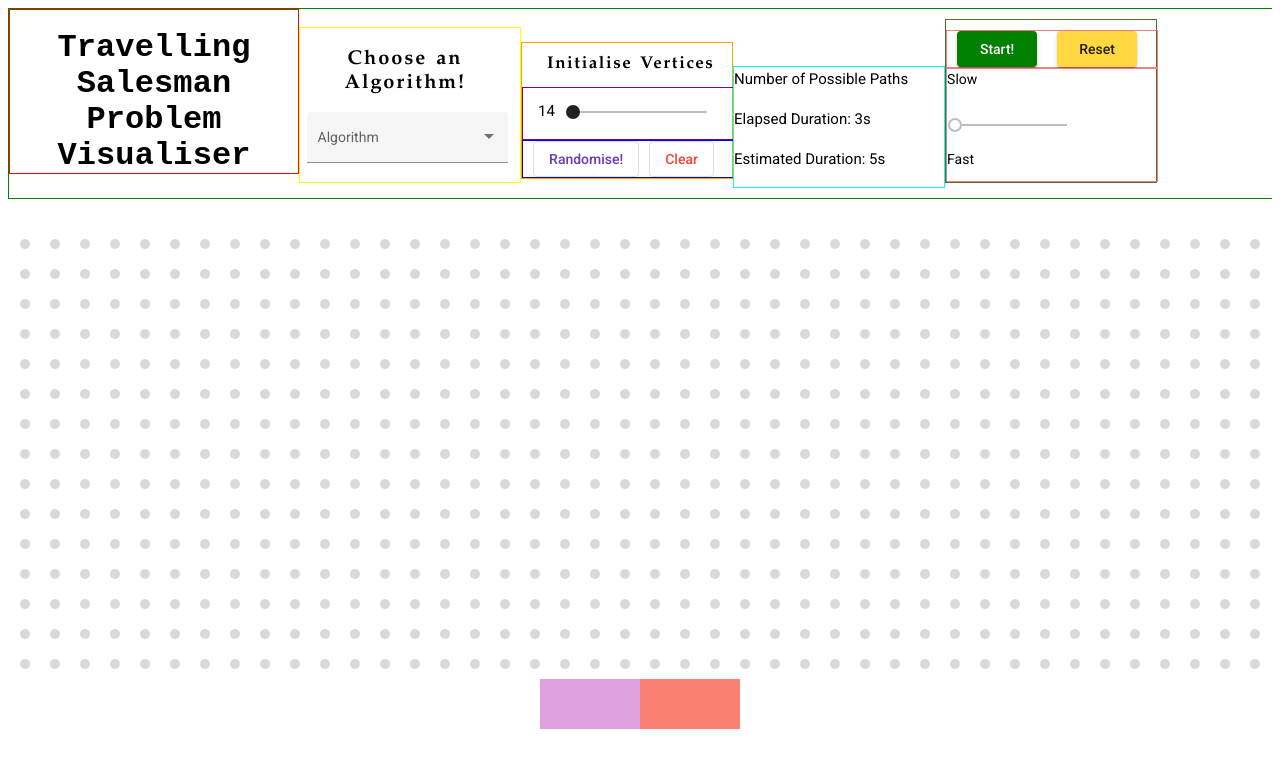
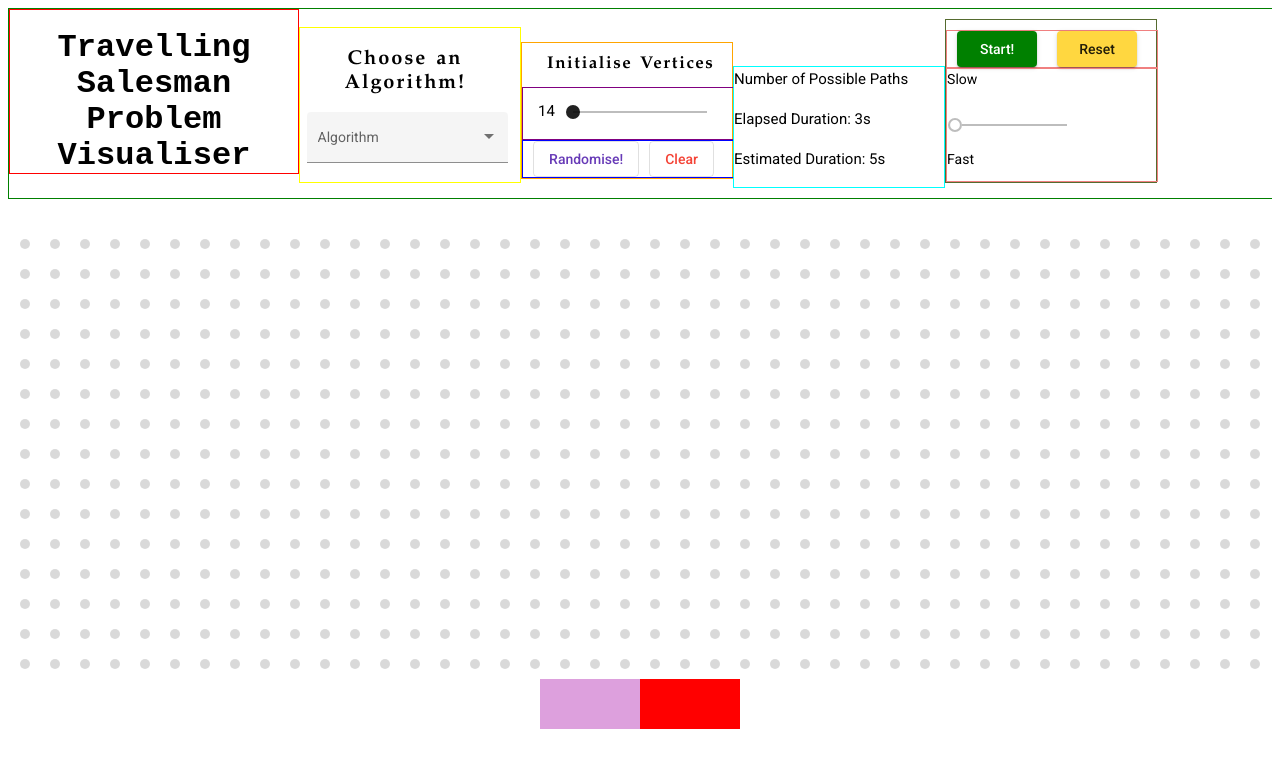
Before and after one commit to Ellipsoul/Travelling-Salesman-Visualiser, an Angular app: page / in a window 1280 px wide. In both pictures the pointer is over the element 690 px from the left and 703 px from the top of the page. Shown: the top 768 px of the page. Built offline with nearby package versions, Linux system fonts and the light colour scheme.

Commit message:
colour change

```diff
--- a/src/app/grid/grid.component.css
+++ b/src/app/grid/grid.component.css
@@ -33,5 +33,5 @@
 }
 
 .clear:hover{
-  background: salmon;
+  background: red;
 }
```
